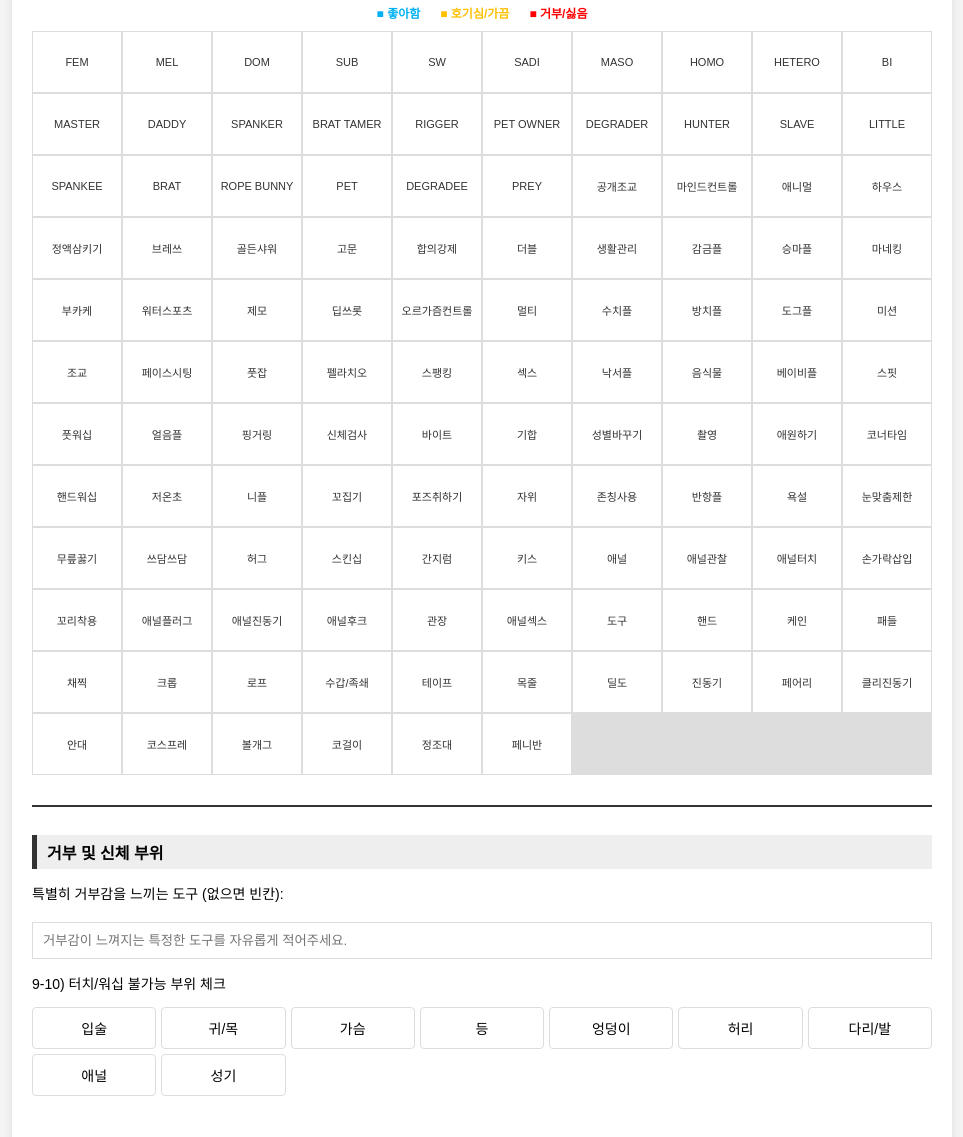
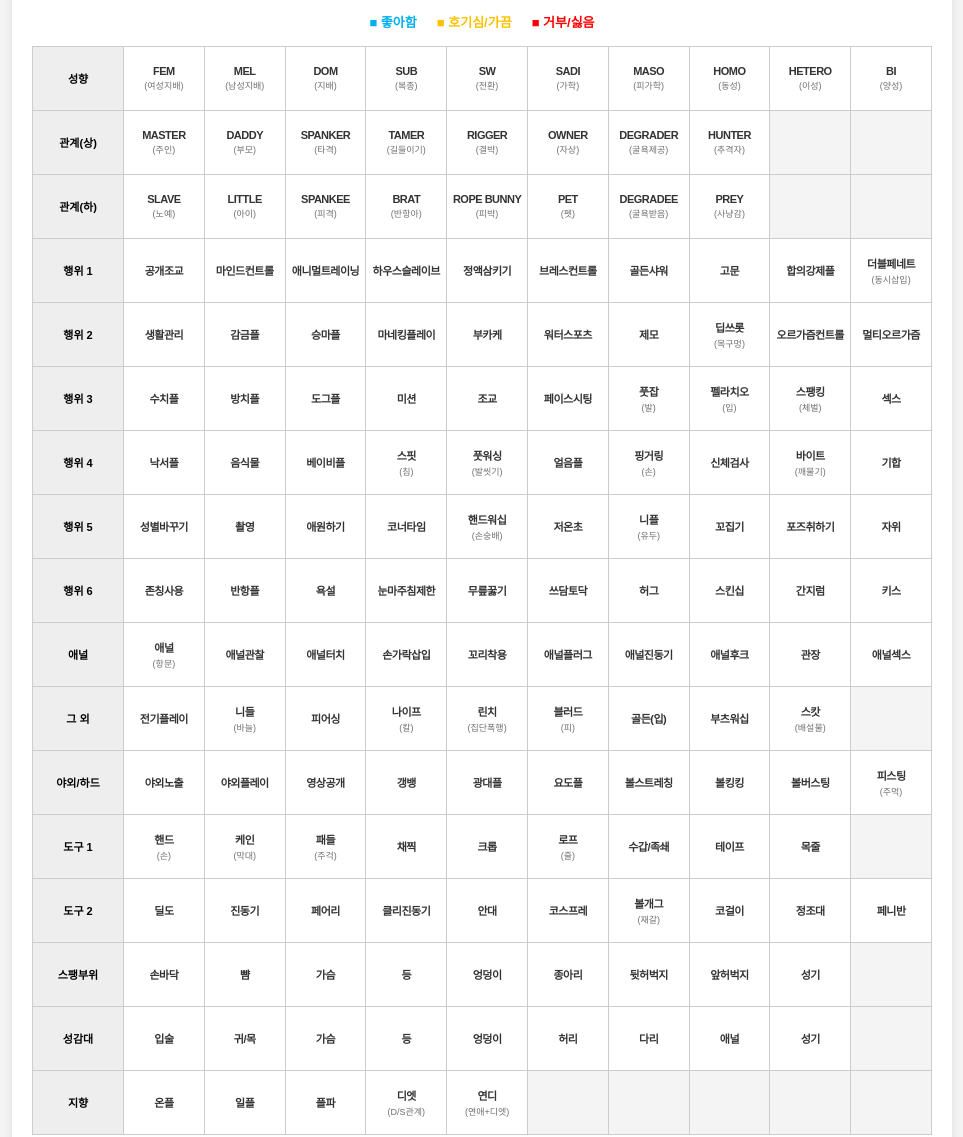
Before and after one commit to younghunban-collab/smtest, a plain HTML site: page index.html in a window 1280 px wide. Shown: the part 884-2021 px from the top of the page, without its empty margins (158-1121 px from the left). Drawn offline with Linux system fonts and the light colour scheme.

Commit message:
Update index.html

```diff
--- a/index.html
+++ b/index.html
@@ -17,7 +17,7 @@
         .author { text-align: center; font-size: 12px; color: #666; margin-bottom: 20px; }
 
         section { margin-bottom: 30px; border-top: 2px solid #333; padding-top: 15px; }
-        h2 { font-size: 16px; margin-bottom: 10px; background: #eee; padding: 5px 10px; border-left: 5px solid #333; }
+        h2 { font-size: 16px; margin-bottom: 15px; background: #eee; padding: 5px 10px; border-left: 5px solid #333; }
 
         /* 1번 스타일 테이블 */
         .style-table { width: 100%; border-collapse: collapse; margin-bottom: 10px; table-layout: fixed; }
@@ -29,20 +29,29 @@
 
         /* 일반 선택 버튼형 */
         .options-grid { display: grid; grid-template-columns: repeat(auto-fit, minmax(120px, 1fr)); gap: 5px; margin-bottom: 15px; }
-        .opt-btn { border: 1px solid #ddd; padding: 10px; text-align: center; cursor: pointer; border-radius: 4px; transition: 0.2s; user-select: none; }
+        .opt-btn { border: 1px solid #ddd; padding: 10px; text-align: center; cursor: pointer; border-radius: 4px; transition: 0.2s; user-select: none; font-size: 13px; }
         .opt-btn:hover { background: #f0f0f0; }
         .opt-btn.active { background: #333; color: white; border-color: #333; }
 
         /* 취향 선택표 (색상 순환) */
-        .preference-legend { display: flex; justify-content: center; gap: 20px; margin-bottom: 10px; font-weight: bold; font-size: 12px; }
-        .pref-grid { display: grid; grid-template-columns: repeat(10, 1fr); gap: 2px; background: #ddd; border: 1px solid #ddd; }
-        .pref-item { background: white; padding: 10px 2px; text-align: center; cursor: pointer; font-size: 11px; word-break: keep-all; min-height: 40px; display: flex; align-items: center; justify-content: center; user-select: none; }
+        .preference-legend { display: flex; justify-content: center; gap: 20px; margin-bottom: 15px; font-weight: bold; font-size: 13px; }
+
+        /* 새 그리드 래퍼 */
+        .pref-grid-wrapper { overflow-x: auto; padding-bottom: 10px; }
+        .pref-grid-table { width: 100%; min-width: 800px; border-collapse: collapse; table-layout: fixed; }
+        .pref-grid-table th, .pref-grid-table td { border: 1px solid #ccc;  }
+
+        .row-title { background: #eee; font-weight: bold; font-size: 11px; text-align: center; padding: 5px; width: 80px; }
+
+        .pref-item { background: white; padding: 8px 1px; text-align: center; cursor: pointer; word-break: keep-all; height: 100%; min-height: 45px; display: flex; flex-direction: column; align-items: center; justify-content: center; user-select: none; }
+        .pref-text { font-size: 11px; font-weight: bold; letter-spacing: -0.5px;}
+        .pref-desc { font-size: 9px; opacity: 0.7; margin-top: 2px; }
 
         /* 색상 상태 */
         .state-0 { background: white; color: #333; }
-        .state-1 { background: var(--blue); color: white; } /*(1번 누름) 좋아해요 */
-        .state-2 { background: var(--yellow); color: #333; } /*(2번 누름) 가끔/호기심 */
-        .state-3 { background: var(--red); color: white; } /* (3번 누름) 싫어해요 */
+        .state-1 { background: var(--blue); color: white; } /* 좋아해요 */
+        .state-2 { background: var(--yellow); color: #333; } /* 가끔/호기심 */
+        .state-3 { background: var(--red); color: white; } /* 싫어해요 */
 
         .input-box { width: 100%; padding: 10px; border: 1px solid #ddd; margin-top: 5px; box-sizing: border-box; font-family: inherit;}
 
@@ -61,16 +70,18 @@
         .close-btn { display: block; width: 100%; padding: 15px; background: #333; color: white; border: none; border-radius: 5px; cursor: pointer; font-size: 16px; font-weight: bold;}
         .close-btn:hover { background: #555; }
 
+        /* 용어 사전 */
+        .glossary { margin-top: 30px; padding: 15px; background: #fff8e1; border: 1px solid #ffe082; border-radius: 5px; font-size: 11px; color: #555; line-height: 1.6; }
+        .glossary h4 { margin-top: 0; margin-bottom: 10px; color: #333; font-size: 13px;}
+
         @media (max-width: 600px) {
-            .pref-grid { grid-template-columns: repeat(5, 1fr); }
             .style-table th { width: 45px; }
         }
     </style>
 </head>
 <body>
 
-<!-- 넷리파이 전용 데이터 수집 폼 (화면에 보이지 않음) -->
-<!-- 이 폼의 name 속성인 "survey_results" 이름으로 Netlify 대시보드에 표가 생성됩니다! -->
+<!-- 넷리파이 전용 데이터 수집 폼 -->
 <form name="survey_results" netlify netlify-honeypot="bot-field" hidden>
     <input type="text" name="응답_시간" />
     <input type="text" name="DOM_권성향" />
@@ -78,11 +89,10 @@
     <input type="text" name="적용_범위" />
     <input type="text" name="현재_파트너" />
     <input type="text" name="비밀_유지" />
-    <input type="text" name="너무_좋아해요" />
-    <input type="text" name="가끔_호기심" />
-    <input type="text" name="절대_싫어요" />
+    <textarea name="너무_좋아해요"></textarea>
+    <textarea name="가끔_호기심"></textarea>
+    <textarea name="절대_싫어요"></textarea>
     <input type="text" name="거부하는_도구" />
-    <input type="text" name="터치_초불가_부위" />
 </form>
 
 <div class="container">
@@ -156,28 +166,24 @@
             <span style="color:var(--red)">■ 거부/싫음</span>
         </div>
 
-        <div class="pref-grid" id="prefGrid">
-            <!-- JS로 동적 생성 -->
+        <div class="pref-grid-wrapper">
+            <table class="pref-grid-table" id="newPrefTable">
+                <!-- JS 로 데이터 생성 -->
+            </table>
+        </div>
+
+        <div class="glossary">
+            <h4>📖 용어 사전 (English Glossary)</h4>
+            <p><strong>성향:</strong> FEM(여성지배), MEL(남성지배), DOM(지배), SUB(복종), SW(전환), SADI(가학), MASO(피가학), HOMO(동성), HETERO(이성), BI(양성)</p>
+            <p><strong>역할:</strong> MASTER/SLAVE(주인/노예), DADDY/LITTLE(부모/아이), SPANKER/SPANKEE(타격/피격), RIGGER/ROPE BUNNY(결박/피박), DEGRADER(굴욕제공자), PREY(사냥감)</p>
+            <p><strong>지향:</strong> 온플(온라인), 일플(일회성), 플파(플레이 파트너), 디엣(D/s 관계), 연디(연애+디엣)</p>
         </div>
     </section>
 
     <section>
-        <h2>거부 및 신체 부위</h2>
-        <p>특별히 거부감을 느끼는 도구 (없으면 빈칸):</p>
-        <input type="text" class="input-box" id="hated-tools" placeholder="거부감이 느껴지는 특정한 도구를 자유롭게 적어주세요.">
-
-        <p>9-10) 터치/워십 불가능 부위 체크</p>
-        <div class="options-grid" id="q9-grid">
-            <div class="opt-btn" onclick="toggleActive(this)">입술</div>
-            <div class="opt-btn" onclick="toggleActive(this)">귀/목</div>
-            <div class="opt-btn" onclick="toggleActive(this)">가슴</div>
-            <div class="opt-btn" onclick="toggleActive(this)">등</div>
-            <div class="opt-btn" onclick="toggleActive(this)">엉덩이</div>
-            <div class="opt-btn" onclick="toggleActive(this)">허리</div>
-            <div class="opt-btn" onclick="toggleActive(this)">다리/발</div>
-            <div class="opt-btn" onclick="toggleActive(this)">애널</div>
-            <div class="opt-btn" onclick="toggleActive(this)">성기</div>
-        </div>
+        <h2>거부 도구 및 기타 요청사항</h2>
+        <p>특별히 거부감을 느끼는 도구나 상황 (없으면 빈칸):</p>
+        <input type="text" class="input-box" id="hated-tools" placeholder="거부감이 느껴지는 특정한 도구 및 부위를 자유롭게 적어주세요.">
     </section>
 
     <div class="footer-btns">
@@ -186,9 +192,7 @@
     </div>
 </div>
 
-<!-- ==============================================
-     참여자가 보게 될 결과 모달 팝업 (뷰어 및 넷리파이 전송창)
-=================================================== -->
+<!-- 참가자 모달 팝업 -->
 <div id="resultModal" class="modal-overlay">
     <div class="modal-content">
         <h2>작성된 설문 요약 결과</h2>
@@ -199,26 +203,106 @@
 </div>
 
 <script>
-    const prefItems = [
-        "FEM", "MEL", "DOM", "SUB", "SW", "SADI", "MASO", "HOMO", "HETERO", "BI",
-        "MASTER", "DADDY", "SPANKER", "BRAT TAMER", "RIGGER", "PET OWNER", "DEGRADER", "HUNTER", "SLAVE", "LITTLE",
-        "SPANKEE", "BRAT", "ROPE BUNNY", "PET", "DEGRADEE", "PREY", "공개조교", "마인드컨트롤", "애니멀", "하우스",
-        "정액삼키기", "브레쓰", "골든샤워", "고문", "합의강제", "더블", "생활관리", "감금플", "승마플", "마네킹",
-        "부카케", "워터스포츠", "제모", "딥쓰롯", "오르가즘컨트롤", "멀티", "수치플", "방치플", "도그플", "미션",
-        "조교", "페이스시팅", "풋잡", "펠라치오", "스팽킹", "섹스", "낙서플", "음식물", "베이비플", "스핏",
-        "풋워십", "얼음플", "핑거링", "신체검사", "바이트", "기합", "성별바꾸기", "촬영", "애원하기", "코너타임",
-        "핸드워십", "저온초", "니플", "꼬집기", "포즈취하기", "자위", "존칭사용", "반항플", "욕설", "눈맞춤제한",
-        "무릎꿇기", "쓰담쓰담", "허그", "스킨십", "간지럼", "키스", "애널", "애널관찰", "애널터치", "손가락삽입",
-        "꼬리착용", "애널플러그", "애널진동기", "애널후크", "관장", "애널섹스", "도구", "핸드", "케인", "패들",
-        "채찍", "크롭", "로프", "수갑/족쇄", "테이프", "목줄", "딜도", "진동기", "페어리", "클리진동기", "안대",
-        "코스프레", "볼개그", "코걸이", "정조대", "페니반"
+    // 카테고리별 데이터 (사용자 요청 100% 매칭)
+    const categoryData = [
+        {
+            title: "성향",
+            items: [{t:"FEM",d:"여성지배"}, {t:"MEL",d:"남성지배"}, {t:"DOM",d:"지배"}, {t:"SUB",d:"복종"}, {t:"SW",d:"전환"}, {t:"SADI",d:"가학"}, {t:"MASO",d:"피가학"}, {t:"HOMO",d:"동성"}, {t:"HETERO",d:"이성"}, {t:"BI",d:"양성"}]
+        },
+        {
+            title: "관계(상)",
+            items: [{t:"MASTER",d:"주인"}, {t:"DADDY",d:"부모"}, {t:"SPANKER",d:"타격"}, {t:"TAMER",d:"길들이기"}, {t:"RIGGER",d:"결박"}, {t:"OWNER",d:"자상"}, {t:"DEGRADER",d:"굴욕제공"}, {t:"HUNTER",d:"추격자"}, {t:"-"}, {t:"-"}]
+        },
+        {
+            title: "관계(하)",
+            items: [{t:"SLAVE",d:"노예"}, {t:"LITTLE",d:"아이"}, {t:"SPANKEE",d:"피격"}, {t:"BRAT",d:"반항아"}, {t:"ROPE\nBUNNY",d:"피박"}, {t:"PET",d:"펫"}, {t:"DEGRADEE",d:"굴욕받음"}, {t:"PREY",d:"사냥감"}, {t:"-"}, {t:"-"}]
+        },
+        {
+            title: "행위 1",
+            items: [{t:"공개조교"}, {t:"마인드컨트롤"}, {t:"애니멀트레이닝"}, {t:"하우스슬레이브"}, {t:"정액삼키기"}, {t:"브레스컨트롤"}, {t:"골든샤워"}, {t:"고문"}, {t:"합의강제플"}, {t:"더블페네트",d:"동시삽입"}]
+        },
+        {
+            title: "행위 2",
+            items: [{t:"생활관리"}, {t:"감금플"}, {t:"승마플"}, {t:"마네킹플레이"}, {t:"부카케"}, {t:"워터스포츠"}, {t:"제모"}, {t:"딥쓰롯",d:"목구멍"}, {t:"오르가즘컨트롤"}, {t:"멀티오르가즘"}]
+        },
+        {
+            title: "행위 3",
+            items: [{t:"수치플"}, {t:"방치플"}, {t:"도그플"}, {t:"미션"}, {t:"조교"}, {t:"페이스시팅"}, {t:"풋잡",d:"발"}, {t:"펠라치오",d:"입"}, {t:"스팽킹",d:"체벌"}, {t:"섹스"}]
+        },
+        {
+            title: "행위 4",
+            items: [{t:"낙서플"}, {t:"음식물"}, {t:"베이비플"}, {t:"스핏",d:"침"}, {t:"풋워싱",d:"발씻기"}, {t:"얼음플"}, {t:"핑거링",d:"손"}, {t:"신체검사"}, {t:"바이트",d:"깨물기"}, {t:"기합"}]
+        },
+        {
+            title: "행위 5",
+            items: [{t:"성별바꾸기"}, {t:"촬영"}, {t:"애원하기"}, {t:"코너타임"}, {t:"핸드워십",d:"손숭배"}, {t:"저온초"}, {t:"니플",d:"유두"}, {t:"꼬집기"}, {t:"포즈취하기"}, {t:"자위"}]
+        },
+        {
+            title: "행위 6",
+            items: [{t:"존칭사용"}, {t:"반항플"}, {t:"욕설"}, {t:"눈마주침제한"}, {t:"무릎꿇기"}, {t:"쓰담토닥"}, {t:"허그"}, {t:"스킨십"}, {t:"간지럼"}, {t:"키스"}]
+        },
+        {
+            title: "애널",
+            items: [{t:"애널",d:"항문"}, {t:"애널관찰"}, {t:"애널터치"}, {t:"손가락삽입"}, {t:"꼬리착용"}, {t:"애널플러그"}, {t:"애널진동기"}, {t:"애널후크"}, {t:"관장"}, {t:"애널섹스"}]
+        },
+        {
+            title: "그 외",
+            items: [{t:"전기플레이"}, {t:"니들",d:"바늘"}, {t:"피어싱"}, {t:"나이프",d:"칼"}, {t:"린치",d:"집단폭행"}, {t:"블러드",d:"피"}, {t:"골든(입)"}, {t:"부츠워십"}, {t:"스캇",d:"배설물"}, {t:"-"}]
+        },
+        {
+            title: "야외/하드",
+            items: [{t:"야외노출"}, {t:"야외플레이"}, {t:"영상공개"}, {t:"갱뱅"}, {t:"광대플"}, {t:"요도플"}, {t:"볼스트레칭"}, {t:"볼킹킹"}, {t:"볼버스팅"}, {t:"피스팅",d:"주먹"}]
+        },
+        {
+            title: "도구 1",
+            items: [{t:"핸드",d:"손"}, {t:"케인",d:"막대"}, {t:"패들",d:"주걱"}, {t:"채찍"}, {t:"크롭"}, {t:"로프",d:"줄"}, {t:"수갑/족쇄"}, {t:"테이프"}, {t:"목줄"}, {t:"-"}]
+        },
+        {
+            title: "도구 2",
+            items: [{t:"딜도"}, {t:"진동기"}, {t:"페어리"}, {t:"클리진동기"}, {t:"안대"}, {t:"코스프레"}, {t:"볼개그",d:"재갈"}, {t:"코걸이"}, {t:"정조대"}, {t:"페니반"}]
+        },
+        {
+            title: "스팽부위",
+            items: [{t:"손바닥"}, {t:"뺨"}, {t:"가슴"}, {t:"등"}, {t:"엉덩이"}, {t:"종아리"}, {t:"뒷허벅지"}, {t:"앞허벅지"}, {t:"성기"}, {t:"-"}]
+        },
+        {
+            title: "성감대",
+            items: [{t:"입술"}, {t:"귀/목"}, {t:"가슴"}, {t:"등"}, {t:"엉덩이"}, {t:"허리"}, {t:"다리"}, {t:"애널"}, {t:"성기"}, {t:"-"}]
+        },
+        {
+            title: "지향",
+            items: [{t:"온플"}, {t:"일플"}, {t:"플파"}, {t:"디엣",d:"D/S관계"}, {t:"연디",d:"연애+디엣"}, {t:"-"}, {t:"-"}, {t:"-"}, {t:"-"}, {t:"-"}]
+        }
     ];
 
-    const grid = document.getElementById('prefGrid');
-    prefItems.forEach(item => {
-        const div = document.createElement('div');
+    const tableBody = document.getElementById('newPrefTable');
+
+    categoryData.forEach(row => {
+        const tr = document.createElement('tr');
+
+        let titleTd = document.createElement('th');
+        titleTd.className = 'row-title';
+        titleTd.innerText = row.title;
+        tr.appendChild(titleTd);
+
+        row.items.forEach(item => {
+            let td = document.createElement('td');
+            if(item.t === "-") {
+                td.style.background = "#f4f4f4";
+                tr.appendChild(td);
+                return;
+            }
+
+            let div = document.createElement('div');
             div.className = 'pref-item state-0';
-        div.innerText = item;
+            div.dataset.value = item.t;
+
+            if(item.d) {
+                div.innerHTML = `<span class="pref-text">${item.t}</span><span class="pref-desc">(${item.d})</span>`;
+            } else {
+                div.innerHTML = `<span class="pref-text">${item.t}</span>`;
+            }
+
             div.onclick = function() {
                 let currentState = 0;
                 if (this.classList.contains('state-1')) currentState = 1;
@@ -229,7 +313,12 @@
                 const nextState = (currentState + 1) % 4;
                 this.classList.add('state-' + nextState);
             };
-        grid.appendChild(div);
+
+            td.appendChild(div);
+            tr.appendChild(td);
+        });
+
+        tableBody.appendChild(tr);
     });
 
     function toggleSelect(el) {
@@ -240,7 +329,7 @@
         el.classList.toggle('active');
     }
 
-    // === Netlify 데이터 통신 및 팝업 렌더링 로직 ===
+    // === Netlify 폼 전송 ===
     async function submitData() {
         const fetchContent = (selector) => Array.from(document.querySelectorAll(selector)).map(e => e.innerText.replace(/\n/g, ' '));
 
@@ -251,25 +340,24 @@
             "현재_파트너": fetchContent('#q3-grid .active').join(', ') || '없음',
             "비밀_유지": fetchContent('#q4-grid .active').join(', ') || '없음',
             "거부하는_도구": document.getElementById('hated-tools').value || '없음',
-            "터치_초불가_부위": fetchContent('#q9-grid .active').join(', ') || '없음',
             "너무_좋아해요": [],
             "가끔_호기심": [],
             "절대_싫어요": []
         };
 
-        // 색상 픽커 데이터 푸시
+        // 취향표 색상 데이터 푸시
         document.querySelectorAll('.pref-item').forEach(item => {
-            if (item.classList.contains('state-1')) data["너무_좋아해요"].push(item.innerText);
-            else if (item.classList.contains('state-2')) data["가끔_호기심"].push(item.innerText);
-            else if (item.classList.contains('state-3')) data["절대_싫어요"].push(item.innerText);
+            if (item.classList.contains('state-1')) data["너무_좋아해요"].push(item.dataset.value);
+            else if (item.classList.contains('state-2')) data["가끔_호기심"].push(item.dataset.value);
+            else if (item.classList.contains('state-3')) data["절대_싫어요"].push(item.dataset.value);
         });
 
-        // 1. 년월일시간 타임스탬프 생성 (매 접속 및 제출시 고유 기록)
+        // 타임스탬프
         const now = new Date();
         const timestamp = `${now.getFullYear()}년 ${String(now.getMonth() + 1).padStart(2, '0')}월 ${String(now.getDate()).padStart(2, '0')}일 ${String(now.getHours()).padStart(2, '0')}시 ${String(now.getMinutes()).padStart(2, '0')}분`;
         data["응답_시간"] = timestamp;
 
-        // 2. 모달창에 요약 HTML 띄우기
+        // 모달 렌더링
         const contentHtml = `
             <div style="font-size:12px; color:#666; margin-bottom:15px; border-bottom:1px solid #ccc; padding-bottom:5px;">■ 기록 일시 : ${timestamp}</div>
 
@@ -288,18 +376,17 @@
             <strong>[■절대 싫음 (거부취향)]</strong><br>
             <span style="color:var(--red); font-weight:bold;">${data["절대_싫어요"].join(', ') || '없음'}</span><br><br>
 
-            <strong>[터치 금지 부위 및 노노 도구]</strong><br>
-            도구: ${data["거부하는_도구"]}<br>
-            부위: ${data["터치_초불가_부위"]}
+            <strong>[단호박 거부 도구 및 부위]</strong><br>
+            ${data["거부하는_도구"]}
         `;
         document.getElementById('resultContent').innerHTML = contentHtml;
         document.getElementById('resultModal').style.display = 'block';
 
         const status = document.getElementById('submitStatus');
-        status.innerText = "Netlify에 연결하여 질문자의 관리자 대시보드로 데이터를 전송하고 있습니다...";
+        status.innerText = "Netlify에 연결하여 대시보드로 데이터 전송 중...";
         status.style.color = "#ffc000";
 
-        // 3. Netlify 백엔드로 보낼 포맷(url-encoded)으로 100% 매칭
+        // url-encoded 폼 데이터 빌더
         const encodedData = new URLSearchParams();
         encodedData.append("form-name", "survey_results");
 
@@ -311,7 +398,7 @@
             }
         });
 
-        // 4. Netlify 호스팅 서버 주소(질문자님의 https://smtest.netlify.app/)로 다이렉트 전송
+        // Netlify 호스팅 서버 주소(질문자님의 https://smtest.netlify.app/)로 전송
         try {
             const response = await fetch("https://smtest.netlify.app/", {
                 method: 'POST',
@@ -320,14 +407,14 @@
             });
 
             if (response.ok) {
-                status.innerHTML = "🎉 Netlify 관리자 대시보드로 데이터 전송/저장이 완벽하게 완료되었습니다!<br><span style='font-size:12px; color:#555;'>(질문자님 전용 넷리파이 Forms 탭에 리스트로 예쁘게 들어갔습니다.)</span>";
+                status.innerHTML = "🎉 Netlify 관리자 대시보드로 데이터 전송이 완벽하게 완료되었습니다!<br><span style='font-size:12px; color:#555;'>(질문자님 전용 넷리파이 Forms 탭에 예쁘게 들어갔습니다.)</span>";
                 status.style.color = "#28a745";
             } else {
-                status.innerHTML = "제출 중 오류가 발생했습니다. (Netlify 설정에서 Form 기능이 켜져 있는지 확인해 주세요!)";
+                status.innerHTML = "통신 에러가 발생했습니다. (Netlify 설정에서 Form 기능이 켜져 있는지 확인해 주세요!)";
                 status.style.color = "#ff0000";
             }
         } catch (error) {
-            status.innerHTML = "네트워크 오류가 발생했습니다. 본 HTML 파일을 깃허브로 업데이트해 주신 뒤, 온라인 URL 상에서 진행해 주세요.";
+            status.innerHTML = "네트워크 오류. 본 HTML 파일을 깃허브로 업데이트해 주신 뒤, URL 상에서 다시 시도해 주세요.";
             status.style.color = "#ff0000";
         }
     }
```
Lines whose indentation alone changed are shown as unchanged.
